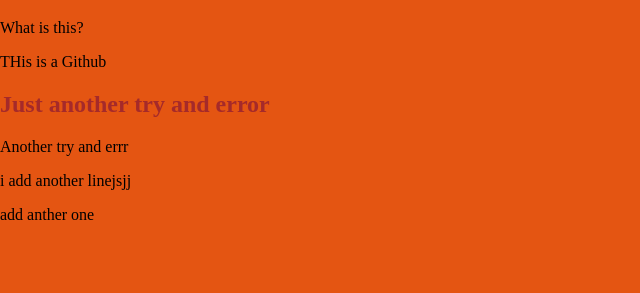
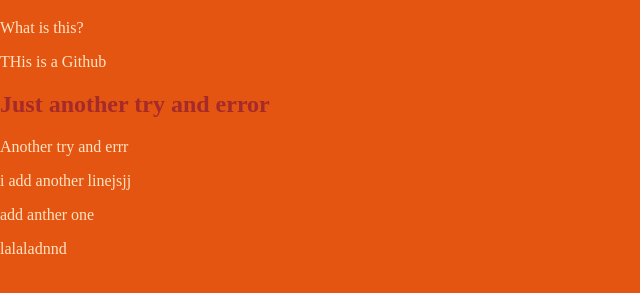
Before and after one commit to mordorloft/workshopp, a plain HTML site: page index.html in a window 1280 px wide. Shown: the part 61-354 px from the top of the page, without its empty margins (0-640 px from the left). Drawn offline with Linux system fonts and the light colour scheme.

Commit message:
change the font color and another para (4)

```diff
--- a/index.html
+++ b/index.html
@@ -14,6 +14,7 @@
     <p>Another try and errr</p>
     <p>i add another linejsjj</p>
     <p>add anther one</p>
+    <p>lalaladnnd</p>
     <script src="app.js"></script>
   </body>
 </html>
--- a/style.css
+++ b/style.css
@@ -5,3 +5,6 @@ body {
 h2 {
   color: brown;
 }
+p {
+  color: bisque;
+}
```
